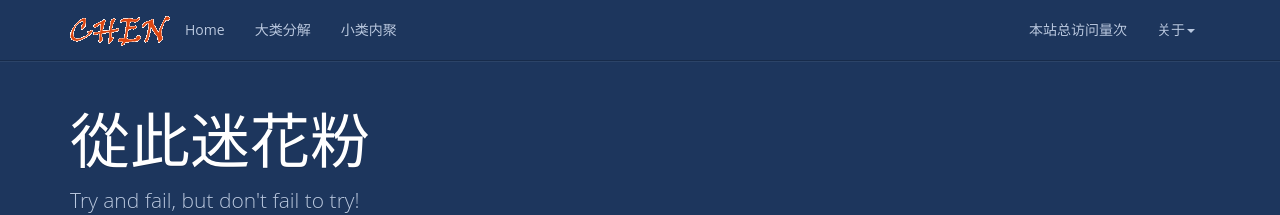
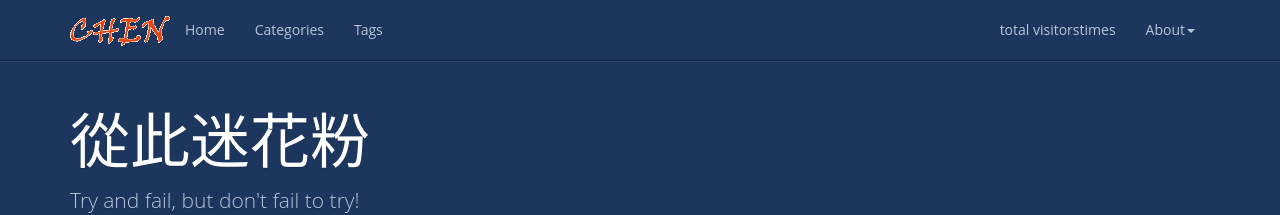
Before and after one commit to cherrishccl/cherrishccl.github.io, a Jekyll site: the page built from index.html, in a window 1280 px wide. Shown: the top 215 px of the page. Built offline with Jekyll 4.4.1, drawn with Linux system fonts in a browser that asks for light colours; nearby versions of some CDN libraries; a script that is not in the unit is left out; the list of posts is cut into pages by our own code; comment, search, counter and statistics services are not loaded.

Commit message:
chang navigator

```diff
--- a/_includes/header.html
+++ b/_includes/header.html
@@ -16,27 +16,27 @@
           <a href="{{ '/' | prepend: site.baseurl }}">Home</a>
         </li>
         <li>
-          <a href="{{ '/categories/' | prepend: site.baseurl }}">大类分解</a>
+          <a href="{{ '/categories/' | prepend: site.baseurl }}">Categories</a>
         </li>
         <li>
-          <a href="{{ '/tag' | prepend: site.baseurl }}">小类内聚</a>
+          <a href="{{ '/tag' | prepend: site.baseurl }}">Tags</a>
         </li>
       </ul>
       <ul class="nav navbar-nav navbar-right">
         <li>
-            <a><span id="busuanzi_container_site_pv">本站总访问量<span id="busuanzi_value_site_pv"></span>次</span></a>
+            <a><span id="busuanzi_container_site_pv">total visitors<span id="busuanzi_value_site_pv"></span>times</span></a>
         </li>
         <li class="dropdown">
-          <a href="#" class="dropdown-toggle" data-toggle="dropdown">关于<b class="caret"></b></a>
+          <a href="#" class="dropdown-toggle" data-toggle="dropdown">About<b class="caret"></b></a>
           <ul class="dropdown-menu">
             <li><a rel="nofollow" target="_blank" href="{{site.github}}">Github</a></li>
-            <li><a rel="nofollow" target="_blank" href="{{site.resume_site}}">关于作者</a></li>
-            <li><a rel="nofollow" href="{{ '/books' | prepend: site.baseurl }}">我的书单</a></li>
-            <li><a rel="nofollow" href="http://www.hifreud.com/domains/">域名管理</a></li>
-            <li><a rel="nofollow" href="{{ '/reference' | prepend: site.baseurl }}">推荐博客</a></li>
-            <li><a href="{{ '/feed.xml' | prepend: site.baseurl }}">RSS订阅</a></li>
+            <li><a rel="nofollow" target="_blank" href="{{site.resume_site}}">Author</a></li>
+            <li><a rel="nofollow" href="{{ '/books' | prepend: site.baseurl }}">Books</a></li>
+            <li><a rel="nofollow" href="http://www.hifreud.com/domains/">Domain</a></li>
+            <li><a rel="nofollow" href="{{ '/reference' | prepend: site.baseurl }}">Blogs</a></li>
+            <li><a href="{{ '/feed.xml' | prepend: site.baseurl }}">RSS Sub</a></li>
             <li class="divider"></li>
-            <li><a rel="nofollow" target="_blank" href="https://github.com/luoyan35714/LessOrMore.git">本项目</a></li>
+            <li><a rel="nofollow" target="_blank" href="https://github.com/luoyan35714/LessOrMore.git">Template</a></li>
           </ul>
         </li>
       </ul>
```
